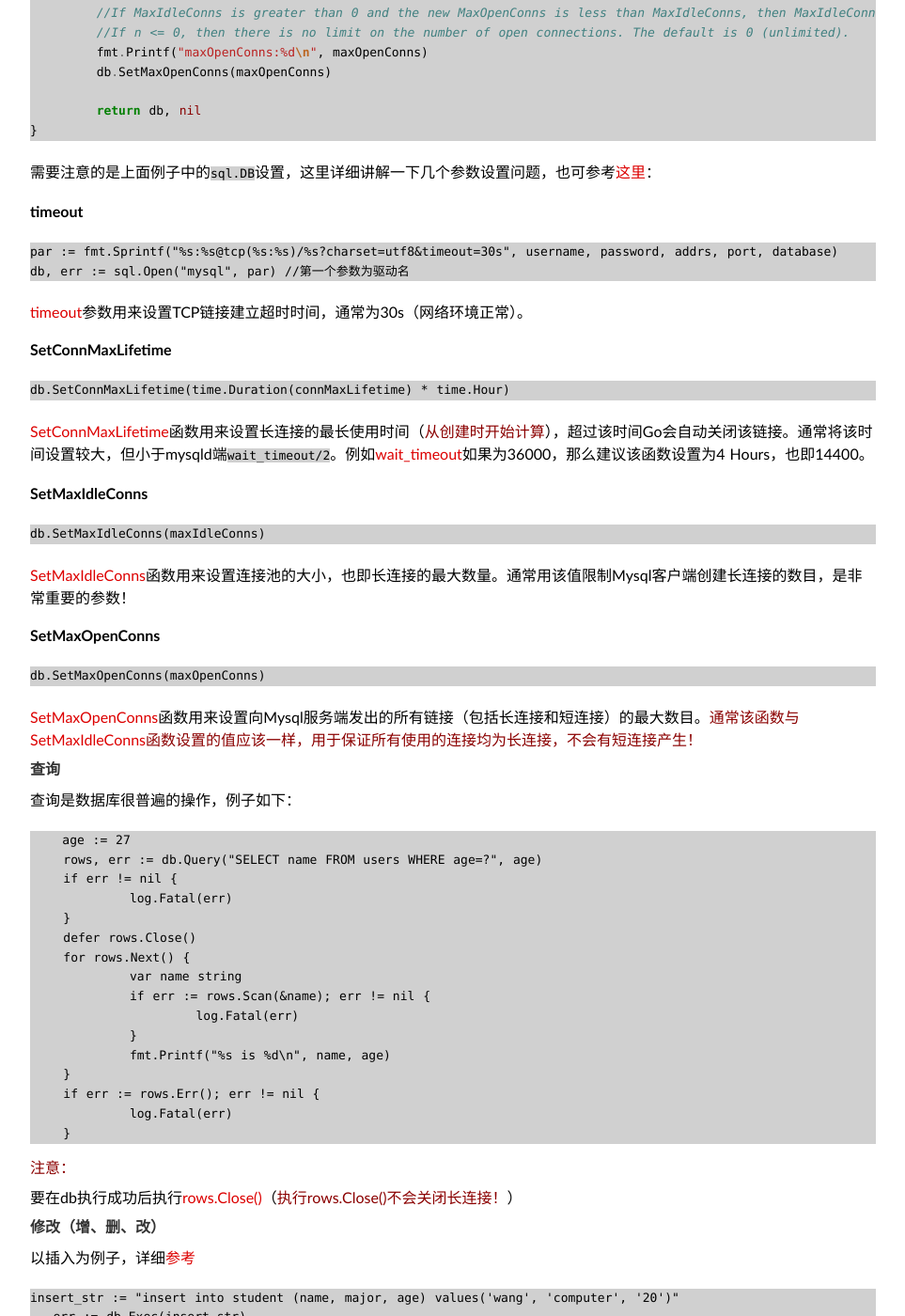
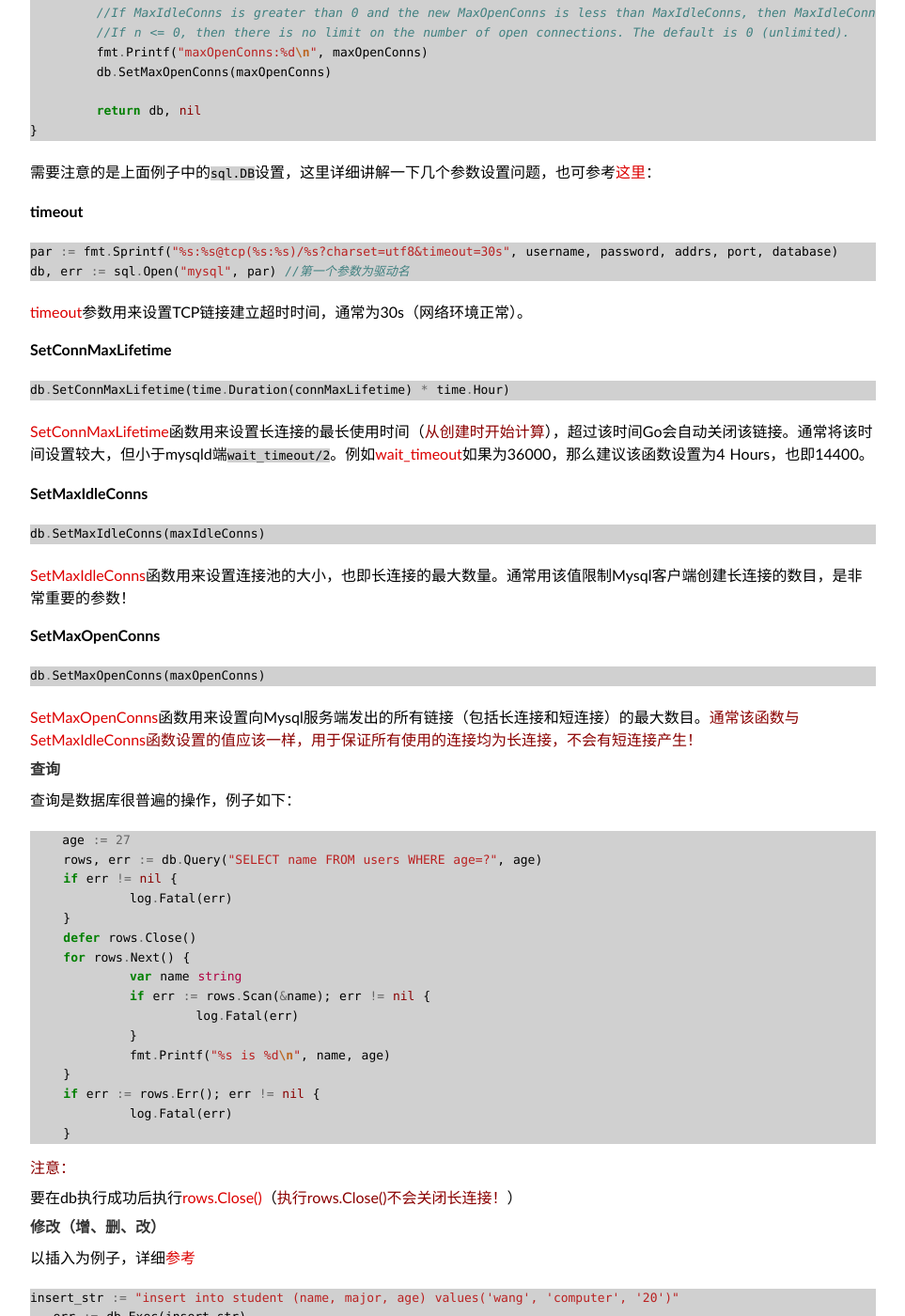
Before and after one commit to duyanghao/duyanghao.github.io, a Jekyll site: the page built from _posts/2016-10-22-go-mysql.md, in a window 1280 px wide and 1400 px high, scrolled down 1887 px. Shown: the whole window at 94% size, without its empty margins (158-1121 px from the left). Built offline with Jekyll 4.4.1, drawn with Linux system fonts in a browser that asks for light colours; some web fonts are replaced; comment, search, counter and statistics services are not loaded; some of the changed text lies outside the part shown.

Commit message:
Update Template
Signed-off-by: duyanghao <1294057873@qq.com>

````diff
--- a/_posts/2016-10-22-go-mysql.md
+++ b/_posts/2016-10-22-go-mysql.md
@@ -23,7 +23,7 @@ go mysql 使用总结
 
 #### **Open与Ping**
 
-```
+```go
 func Open(driverName, dataSourceName string) (*DB, error)
 ```
 
@@ -33,7 +33,7 @@ func Open(driverName, dataSourceName string) (*DB, error)
 
 > Most users will open a database via a driver-specific connection helper function that returns a *DB. No database drivers are included in the Go standard library. See https://golang.org/s/sqldrivers for a list of third-party drivers.
 
-```
+```go
 func (db *DB) Ping() error
 ```
 
@@ -100,7 +100,7 @@ func initConnPool() (*sql.DB, error) {
 
 **timeout**
 
-```
+```go
 par := fmt.Sprintf("%s:%s@tcp(%s:%s)/%s?charset=utf8&timeout=30s", username, password, addrs, port, database)
 db, err := sql.Open("mysql", par) //第一个参数为驱动名
 ```
@@ -109,7 +109,7 @@ db, err := sql.Open("mysql", par) //第一个参数为驱动名
 
 **SetConnMaxLifetime**
 
-```
+```go
 db.SetConnMaxLifetime(time.Duration(connMaxLifetime) * time.Hour)
 ```
 
@@ -117,7 +117,7 @@ db.SetConnMaxLifetime(time.Duration(connMaxLifetime) * time.Hour)
 
 **SetMaxIdleConns**
 
-```
+```go
 db.SetMaxIdleConns(maxIdleConns)
 ```
 
@@ -125,7 +125,7 @@ db.SetMaxIdleConns(maxIdleConns)
 
 **SetMaxOpenConns**
 
-```
+```go
 db.SetMaxOpenConns(maxOpenConns)
 ```
 
@@ -136,7 +136,7 @@ db.SetMaxOpenConns(maxOpenConns)
 #### **查询**
 查询是数据库很普遍的操作，例子如下：
 
-```
+```go
     age := 27
     rows, err := db.Query("SELECT name FROM users WHERE age=?", age)
     if err != nil {
@@ -162,7 +162,7 @@ db.SetMaxOpenConns(maxOpenConns)
 #### **修改（增、删、改）**
 以插入为例子，详细[参考](https://golang.org/pkg/database/sql/#DB.Exec)
 
-```
+```go
 insert_str := "insert into student (name, major, age) values('wang', 'computer', '20')"
 _, err := db.Exec(insert_str)
 if err != nil {
````
